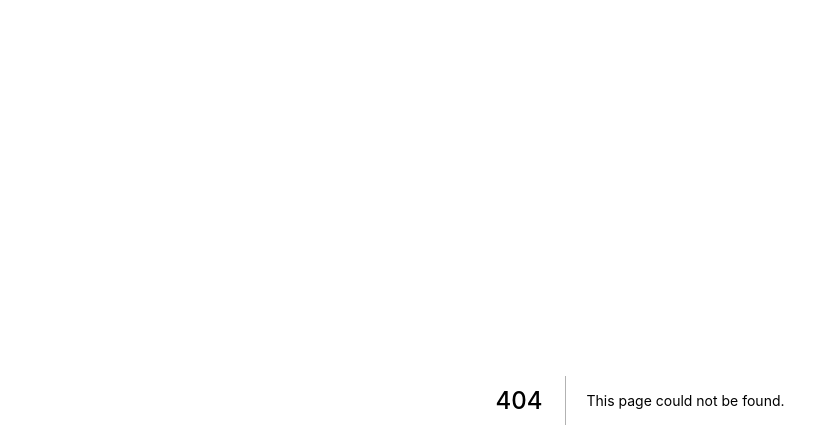
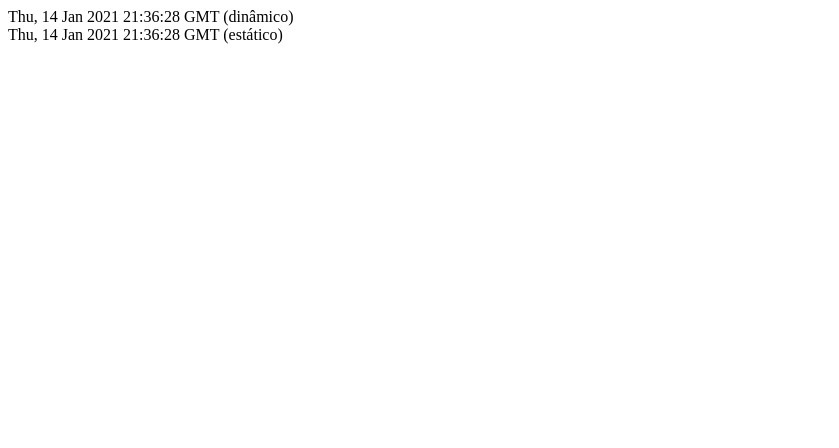
Before and after one commit to danielpessoagomes/ideia-unica, a Next.js app: page /tempo in a window 1280 px wide. Before the commit this address had no page. Shown: the top 448 px of the page, without its empty margins (0-839 px from the left). Built offline with nearby package versions, Linux system fonts and the light colour scheme.

Commit message:
props implementation

```diff
--- /dev/null
+++ b/pages/tempo.js
@@ -0,0 +1,24 @@
+function Tempo(props) {
+    const dynamicDate = new Date()
+    const dynamicDateString = dynamicDate.toGMTString();
+
+    return (
+        <div>
+            <div>{dynamicDateString} (dinâmico)</div>
+            <div>{props.staticDateString} (estático)</div>
+        </div>
+    )
+}
+
+export function getStaticProps() {
+    const staticDate = new Date()
+    const staticDateString = staticDate.toGMTString();
+
+    return {
+        props: {
+            staticDateString
+        }
+    }
+}
+
+export default Tempo
```
